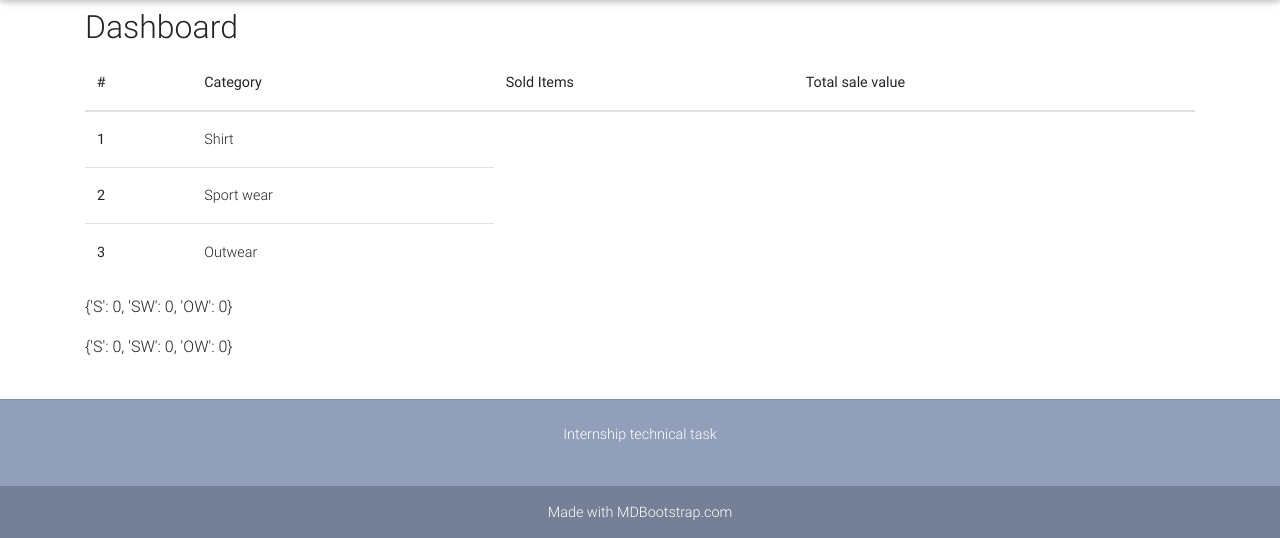
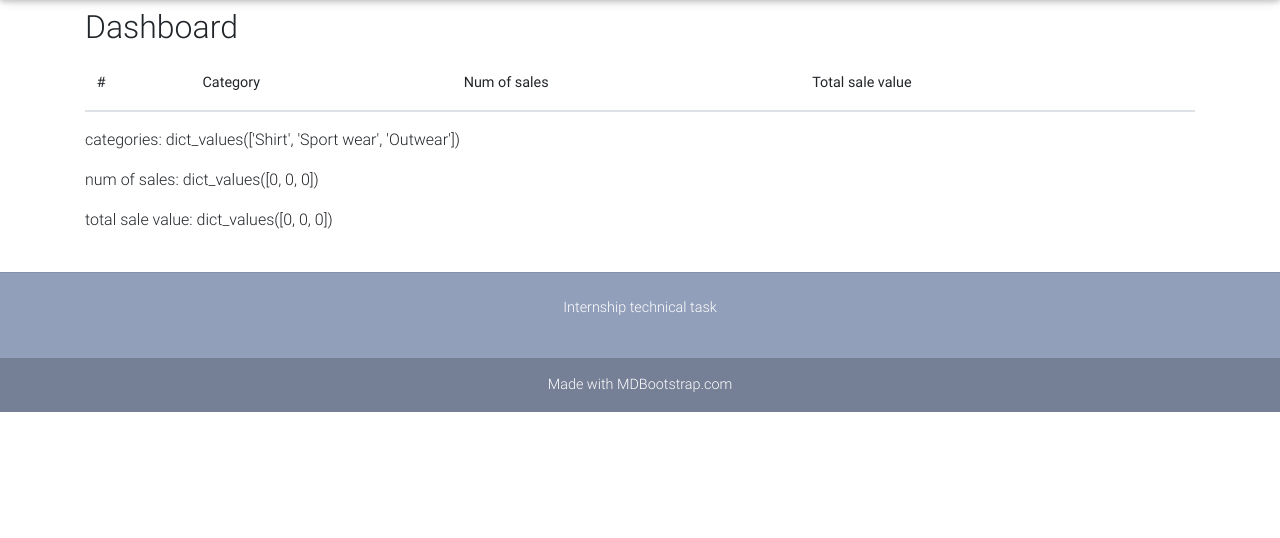
Before and after one commit to henesaud/django-ecommerce, a Django app: page /dashboard/ in a window 1280 px wide. Shown: the part 64-602 px from the top of the page. Run offline with Django 3.2, Linux system fonts and the light colour scheme; the visitor is signed in with stand-in values (Sample User, id 1); data that the repository does not hold is empty; some libraries are stand-ins or nearby versions.

Commit message:
changed dashboard

```diff
--- a/core/views.py
+++ b/core/views.py
@@ -112,6 +112,8 @@ class CheckoutView(View):
                 order.cpf = payment_cpf
                 order.ordered = True
                 order.save()
+
+
 
                 return redirect('/')
         except ObjectDoesNotExist:
--- a/templates/dashboard.html
+++ b/templates/dashboard.html
@@ -11,28 +11,19 @@
         <tr>
             <th scope="col">#</th>
             <th scope="col">Category</th>
-            <th scope="col">Sold Items</th>
+            <th scope="col">Num of sales</th>
             <th scope="col">Total sale value</th>
         </tr>
         </thead>
         <tbody>
 
 
-
-            {% for category in categories %}
-
-                        <tr>
-                            <th scope="row">{{ forloop.counter }}</th>
-                            <td>{{ category }}</td>
-                        </tr>
-            {% endfor %}
-
-
-
         </tbody>
     </table>
-    <p> {{ price}} </p>
-    <p>{{quant}}</p>
+
+    <p> categories:  {{ categories}} </p>
+    <p> num of sales:  {{ quant.values}} </p>
+    <p> total sale value: {{price.values}}</p>
     </div>
 
     </div>
```
